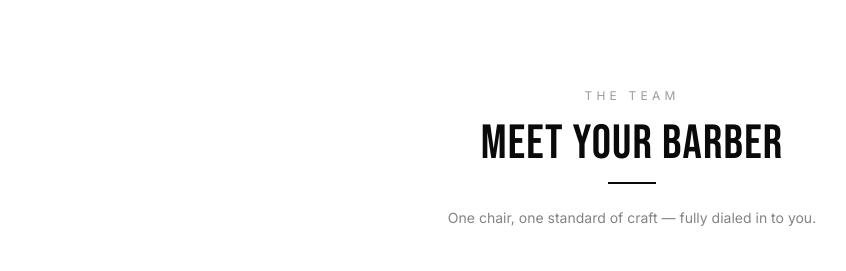
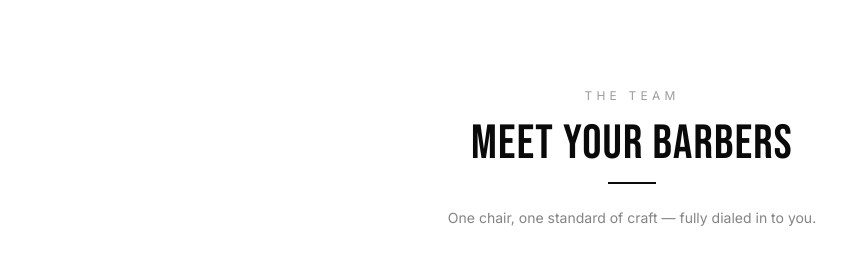
Before and after one commit to shaanbhavsar-stack/blade-crown-barbershop, a website: page index.html in a window 1280 px wide. Shown: the part 840-1111 px from the top of the page, without its empty margins (8-854 px from the left). Drawn offline with nearby package versions, Linux system fonts and the light colour scheme; no server answers.

Commit message:
Change heading to Meet Your Barbers

```diff
--- a/index.html
+++ b/index.html
@@ -115,7 +115,7 @@
     <div class="max-w-7xl mx-auto">
       <div class="text-center max-w-2xl mx-auto reveal">
         <p class="uppercase tracking-[0.35em] text-ink/40 text-xs mb-4">The Team</p>
-        <h2 class="font-display text-3xl sm:text-5xl tracking-wide rule-underline center">MEET YOUR BARBER</h2>
+        <h2 class="font-display text-3xl sm:text-5xl tracking-wide rule-underline center">MEET YOUR BARBERS</h2>
         <p class="mt-6 text-ink/50 text-sm">One chair, one standard of craft — fully dialed in to you.</p>
       </div>
       <div id="barbers-grid" class="mt-10 md:mt-16 grid grid-cols-1 sm:grid-cols-2 md:grid-cols-3 gap-5 lg:gap-8"></div>
```
